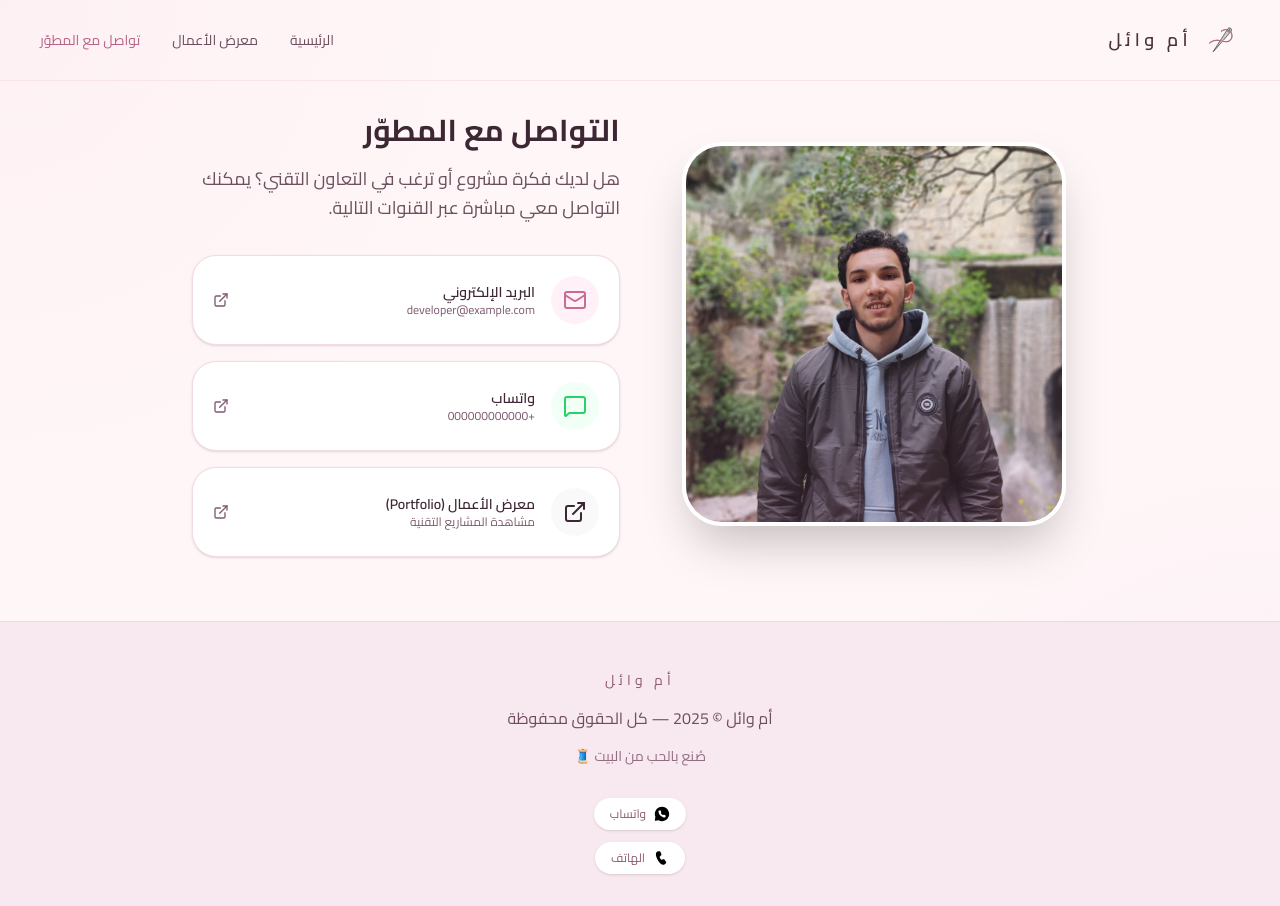
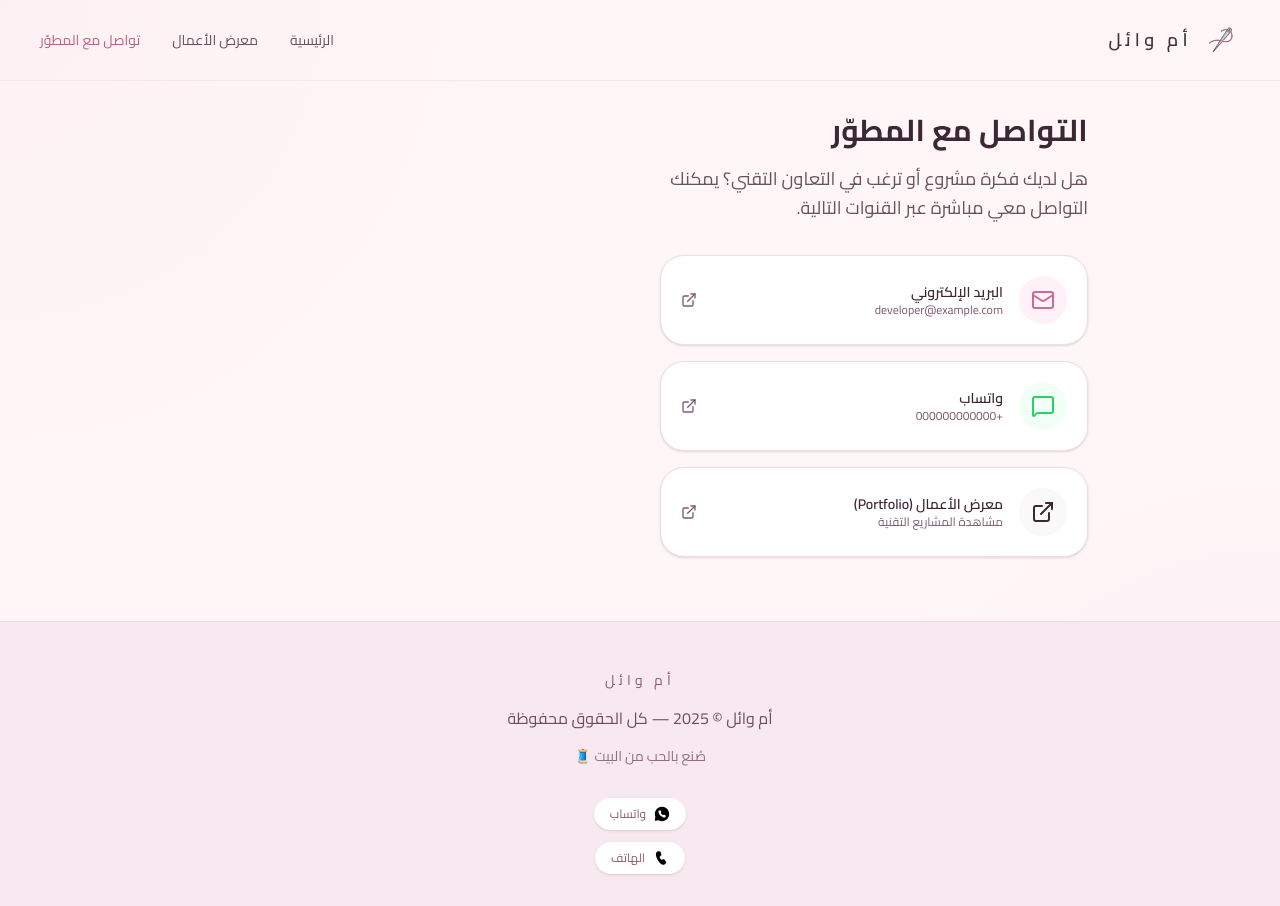
Before and after one commit to lo-ucif/sewing-web, a React (Vite) app: page /developer in a window 1280 px wide. Built offline with nearby package versions, Linux system fonts and the light colour scheme; a web font is replaced by a local one.

Commit message:
solve error and delet img

```diff
--- a/src/components/FloatingBubble.tsx
+++ b/src/components/FloatingBubble.tsx
@@ -135,7 +135,11 @@ const FloatingBubble = ({
       side === "left"
         ? currentX + SIZE + CARD_GAP
         : currentX - CARD_W - CARD_GAP;
-    const cardY = posY + SIZE / 2 - cardHeight / 2;
+
+    // Clamp cardY within viewport boundaries
+    const rawCardY = posY + SIZE / 2 - cardHeight / 2;
+    const cardY = Math.max(10, Math.min(rawCardY, window.innerHeight - cardHeight - 10));
+
     return { cardX, cardY };
   };
 
@@ -146,6 +150,10 @@ const FloatingBubble = ({
 
   return (
     <>
+      <style>{`
+        .no-scrollbar::-webkit-scrollbar { display: none; }
+        .no-scrollbar { -ms-overflow-style: none; scrollbar-width: none; }
+      `}</style>
       <motion.div
         ref={bubbleRef}
         drag
@@ -222,11 +230,9 @@ const FloatingBubble = ({
             className="overflow-hidden rounded-2xl bg-[#FFF5F6] shadow-xl"
           >
             <div
-              className="overflow-y-auto"
+              className={`no-scrollbar ${items.length > MAX_VISIBLE_ITEMS ? "overflow-y-auto" : "overflow-hidden"}`}
               style={{
-                maxHeight: visibleCount * ITEM_H,
-                scrollbarWidth: "thin",
-                scrollbarColor: "#c86c94 transparent",
+                maxHeight: cardHeight,
               }}
             >
               {items.map((item, i) => {
@@ -251,13 +257,13 @@ const FloatingBubble = ({
                       backgroundColor: "rgba(200,108,148,0.08)",
                     }}
                     whileTap={{ scale: 0.97 }}
-                    className={`flex h-[44px] w-full items-center justify-between gap-2 border-b border-[#f0d8e3]/50 px-3 text-right text-sm transition-colors duration-150 ${
+                    className={`flex h-[44px] w-full outline-none items-center justify-between gap-2 border-b border-[#f0d8e3]/50 px-4 text-right text-sm transition-colors duration-150 ${
                       isActive
                         ? "bg-[#C86C94]/10 font-bold text-[#C86C94]"
                         : special
                           ? "text-[#C86C94]"
                           : "text-[#111111]"
-                    }`}
+                    } ${i === items.length - 1 ? "border-b-0" : ""}`}
                   >
                     <span className="flex-1 truncate">{item.label}</span>
                     <span className="shrink-0 text-xs text-[#C86C94]/40">
--- a/src/pages/DeveloperContact.tsx
+++ b/src/pages/DeveloperContact.tsx
@@ -3,7 +3,6 @@ import { ExternalLink, Mail, MessageSquare } from "lucide-react";
 import { motion } from "framer-motion";
 import AnimatedSection from "../components/ui/AnimatedSection";
 import { staggerContainer, staggerItem } from "../utils/animations";
-import devImg from "../assets/portfolio img.webp";
 
 const DEVELOPER_EMAIL = "developer@example.com"; // replace with your email
 const DEVELOPER_PORTFOLIO = "https://your-portfolio.example.com"; // replace
@@ -14,18 +13,6 @@ const DeveloperContact: React.FC = () => {
     <div dir="rtl" className="px-4 pb-16 pt-28 sm:px-8">
       <div className="mx-auto max-w-4xl">
         <div className="grid grid-cols-1 md:grid-cols-2 gap-10 items-center">
-          {/* Visual/Image Space */}
-          <AnimatedSection animation="scaleIn" className="order-2 md:order-1">
-            <div className="relative aspect-square w-full max-w-sm mx-auto overflow-hidden rounded-[40px] border-4 border-white shadow-2xl bg-gradient-to-br from-[#fdeef5] via-[#fff2f7] to-[#f9e7ee]">
-              <img
-                src={devImg}
-                alt="Developer"
-                className="w-full h-full object-cover object-center transition-transform duration-700 hover:scale-110"
-              />
-              <div className="absolute inset-0 bg-gradient-to-t from-[#c86c94]/20 to-transparent pointer-events-none" />
-            </div>
-          </AnimatedSection>
-
           {/* Contact Information */}
           <div className="order-1 md:order-2 space-y-8">
             <AnimatedSection animation="slideDown">
```
